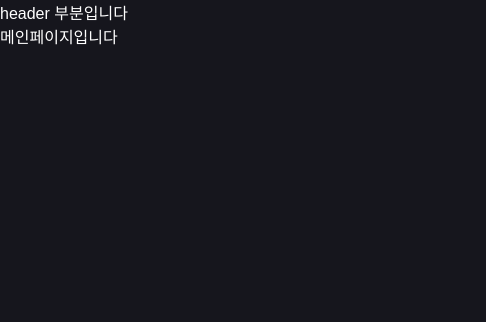
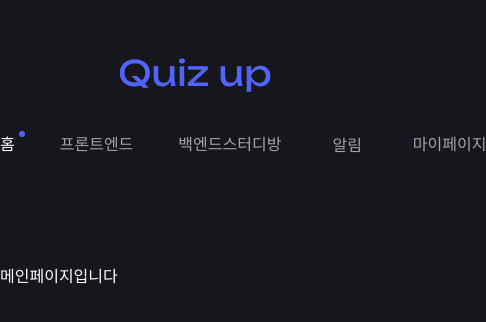
Before and after one commit to QuizUpWebProject/front, a React (Create React App) app: page / in a window 390 px wide. Shown: the top 322 px of the page, 486 px wide, since content can reach past the window. Built offline with nearby package versions, Linux system fonts and the light colour scheme.

Commit message:
feat: Header 구현 #3 - 반응형으로 구현 - font 추가

```diff
--- /dev/null
+++ b/src/assets/fonts/font.css
@@ -0,0 +1,4 @@
+@font-face {
+    font-family: "Unbounded";
+    src: url("./Unbounded-Regular.woff")format("woff");
+}
--- a/src/shared/Header.jsx
+++ b/src/shared/Header.jsx
@@ -1,5 +1,108 @@
+import React from "react";
+import styled from "styled-components";
+import { NavLink } from "react-router-dom";
+import "../assets/fonts/font.css"
+
 const Header = () => {
-  return <div>header 부분입니다</div>;
+
+  return (
+    <Wrapper>
+      <Logo>Quiz up</Logo>
+
+      <NavContainer>
+        <NavGroup>
+          <NavItem><NavLinkStyled to='/'>홈</NavLinkStyled></NavItem>
+          <NavItem><NavLinkStyled to='/front'>프론트엔드</NavLinkStyled></NavItem>
+          <NavItem><NavLinkStyled to='/back'>백엔드</NavLinkStyled></NavItem>
+        </NavGroup>
+        <NavGroup>
+          <NavItem><NavLinkStyled to='/study'>스터디방</NavLinkStyled></NavItem>
+          <NavItem isNotification><Button>알림</Button></NavItem>
+          <NavItem><NavLinkStyled to='MyPage'>마이페이지</NavLinkStyled></NavItem>
+        </NavGroup>
+      </NavContainer>
+
+    </Wrapper>
+  );
 };
 
+const Wrapper = styled.header`
+  margin: 0;
+  display: flex;
+  gap: 88px;
+  padding: 51px 0 90px 0;
+
+  @media (max-width: 1765px) {
+    flex-direction: column;
+    align-items: center;
+    text-align: center;
+    gap: 20px;
+  }
+`;
+const Logo = styled.div`
+  font-family: "Unbounded";
+  color: #5263FF;
+  font-size: 35px;
+  white-space: nowrap;
+  position: absolute;
+  left: 9vw;
+  @media (max-width: 1765px) {
+    position: static;
+  }
+`;
+const NavContainer = styled.nav`
+  display: flex;
+  max-width: 1090px;
+  width: 100%;
+  padding: 0;
+  margin: 0 auto;
+`;
+const NavGroup = styled.ul`
+  list-style: none;
+  display: flex;
+  gap: 45px;
+  padding: 0;
+  justify-content: flex-start;
+  &:first-child {
+    margin-right: auto;
+  }
+`;
+const NavItem = styled.li`
+  position: relative;
+`;
+const NavLinkStyled = styled(NavLink)`
+  text-decoration: none;
+  color: #A4A4A4;
+  position:relative;
+  white-space: nowrap;
+
+  &:hover {
+    color: white;
+  }
+
+  &.active::before {
+    content: '';
+    position: absolute;
+    top: -10%;
+    right: -10px;
+    transform: translateY(-50%);
+    width: 6px;
+    height: 6px;
+    background-color: #5263FF;
+    border-radius: 50%;
+  }
+
+  &.active {
+    color: white;
+  }
+`;
+const Button = styled.button`
+  border: none;
+  background-color: transparent;
+  color: #A4A4A4;
+  cursor: pointer;
+  white-space: nowrap;
+  font-size: 16px;
+`;
+
 export default Header;
```
Also changed, not shown: src/assets/fonts/Unbounded-Regular.woff (added).
